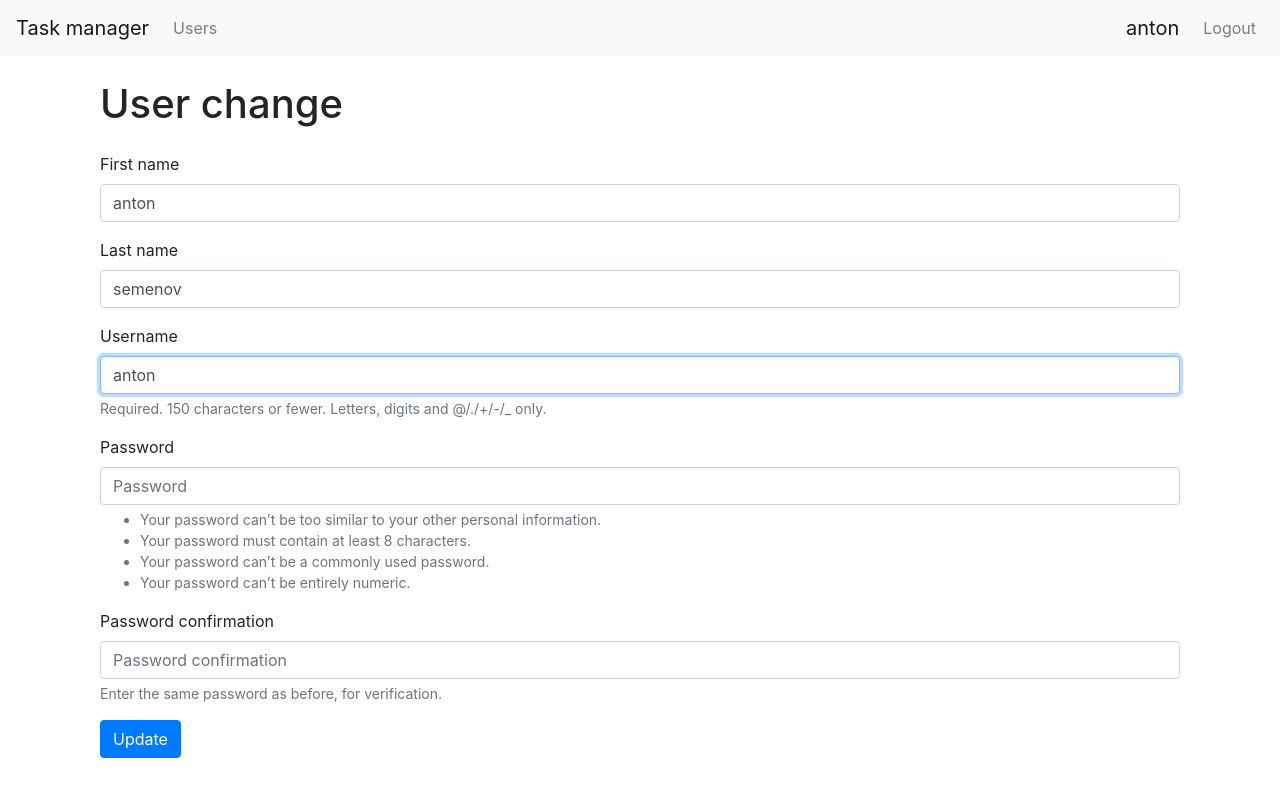
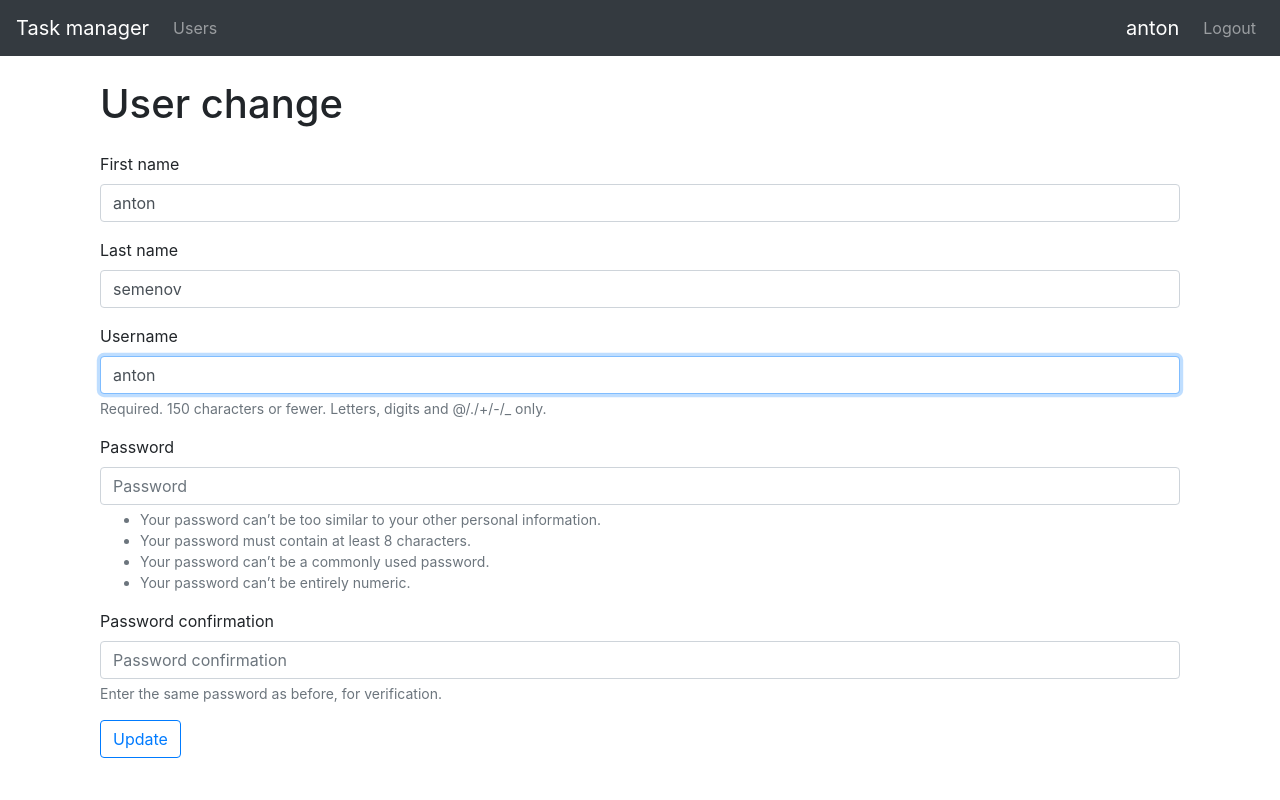
Before and after one commit to zavr1k/python-project-lvl4, a Django app: page /users/12/update/ in a window 1280 px wide. Run offline with Django 3.2, Linux system fonts and the light colour scheme; a user stored in the database is signed in; data comes from the database, SQL or seed files in the repository; some libraries are stand-ins or nearby versions.

Commit message:
changed buttons design

```diff
--- a/tasks/templates/tasks/login.html
+++ b/tasks/templates/tasks/login.html
@@ -8,7 +8,7 @@
 <form method="post">
     {% csrf_token %}
     {% bootstrap_form form %}
-    <button class="btn btn-primary" type="submit">{% translate "Login" %}</button>
+    <button class="btn btn-outline-primary" type="submit">{% translate "Login" %}</button>
 </form>
 </div>
 {% endblock %}
--- a/tasks/templates/tasks/nav.html
+++ b/tasks/templates/tasks/nav.html
@@ -1,5 +1,5 @@
 {% load i18n %}
-<nav class="navbar navbar-expand-lg navbar-light bg-light">
+<nav class="navbar navbar-expand-lg navbar-dark bg-dark">
   <a class="navbar-brand" href="{% url 'main' %}">{% translate "Task manager" %}</a>
   <button class="navbar-toggler" type="button" data-toggle="collapse" data-target="#navbarSupportedContent" aria-controls="navbarSupportedContent" aria-expanded="false" aria-label="Toggle navigation">
     <span class="navbar-toggler-icon"></span>
--- a/tasks/templates/tasks/update_user.html
+++ b/tasks/templates/tasks/update_user.html
@@ -8,7 +8,7 @@
 <form method="post">
     {% csrf_token %}
     {% bootstrap_form form %}
-    <button class="btn btn-primary" type="submit">{% translate "Update" %}</button>
+    <button class="btn btn-outline-primary" type="submit">{% translate "Update" %}</button>
 </form>
 </div>
 {% endblock %}
```
